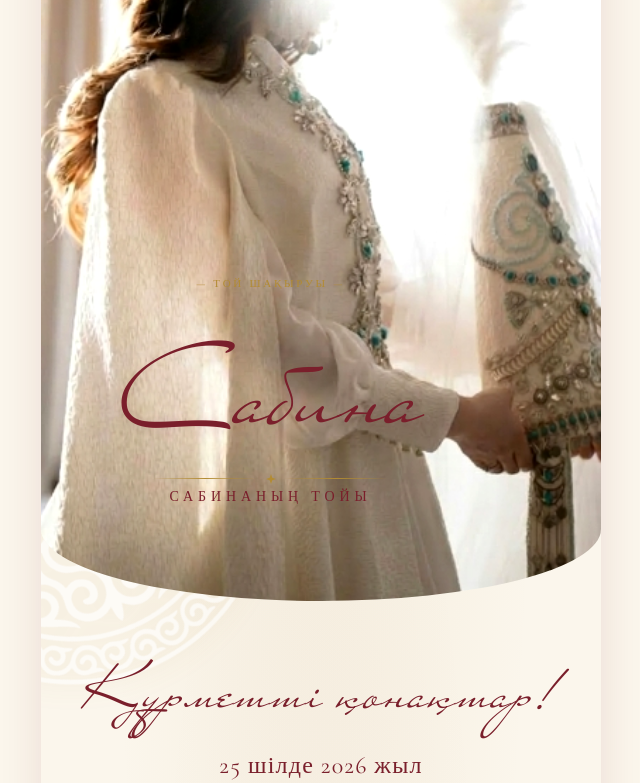
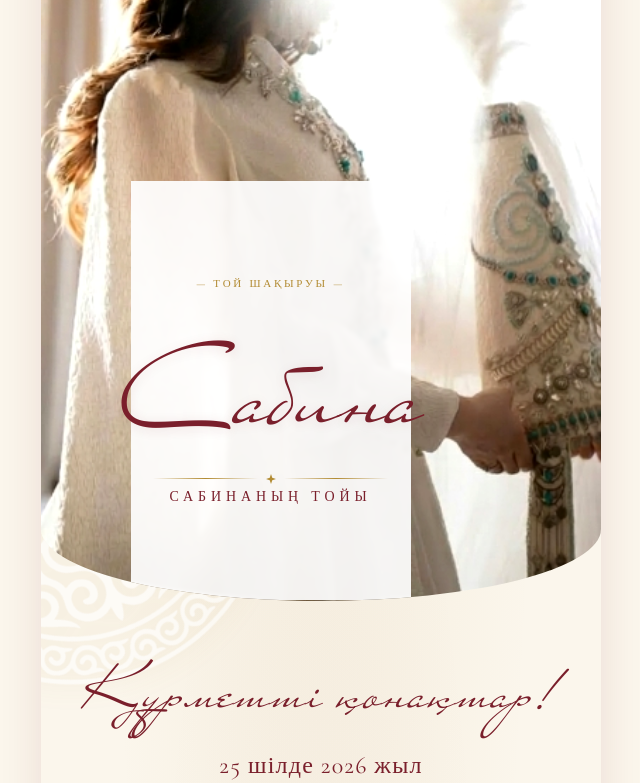
Before and after one commit to usern23/kyz-uzatu, a React (Vite) app: page / in a window 1280 px wide. Shown: the part 448-1231 px from the top of the page, without its empty margins (319-959 px from the left). Built offline with nearby package versions, Linux system fonts and the light colour scheme.

Commit message:
fix: add white background to hero-text block

```diff
--- a/src/styles.css
+++ b/src/styles.css
@@ -255,6 +255,9 @@ img { max-width: 100%; display: block; }
   text-align: center;
   padding: 2% 4%;
   box-sizing: border-box;
+  background: rgba(255, 255, 255, 0.92);
+  backdrop-filter: blur(2px);
+  -webkit-backdrop-filter: blur(2px);
 }
 
 .hero-text .pre-name {
```
